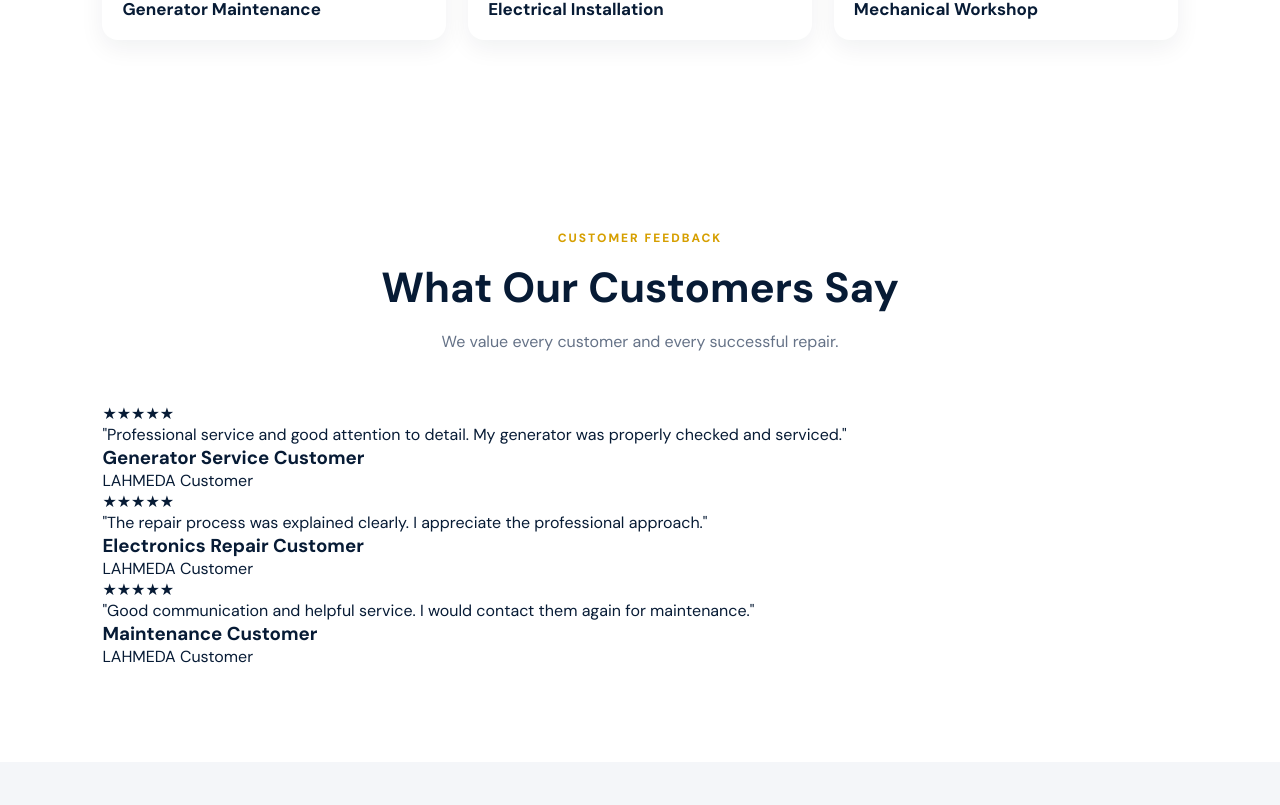
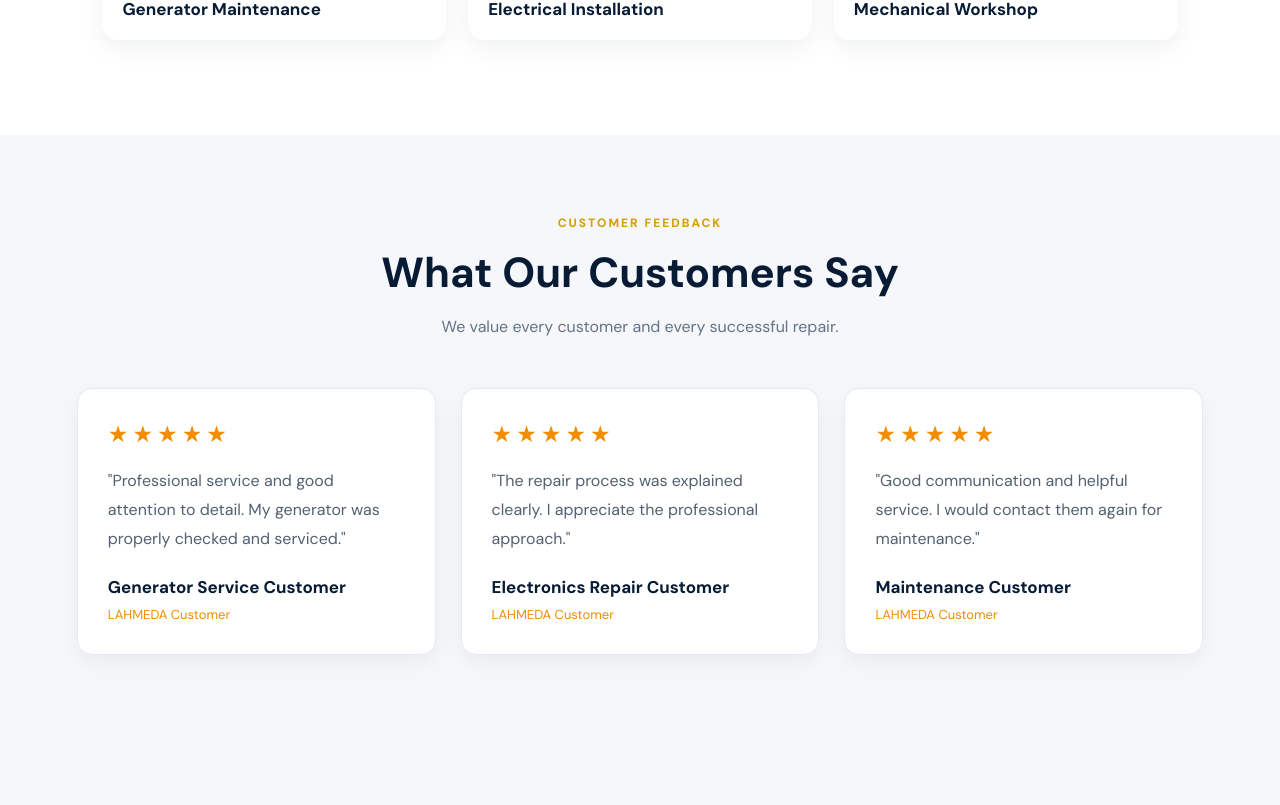
Before and after one commit to lemakcompany26-ai/Lahmeda-Engine-repairs, a React (Vite) app: page / in a window 1280 px wide. Shown: the part 3575-4380 px from the top of the page. Built offline with nearby package versions, Linux system fonts and the light colour scheme.

Commit message:
Add styles for testimonials section and cards

```diff
--- a/src/App.css
+++ b/src/App.css
@@ -660,3 +660,57 @@ button, input, textarea, select {
     flex-wrap: wrap;
   }
 }
+
+.testimonials {
+  padding: 80px 6%;
+  background: #f5f7fa;
+}
+
+.testimonial-grid {
+  display: grid;
+  grid-template-columns: repeat(3, 1fr);
+  gap: 25px;
+  margin-top: 35px;
+}
+
+.testimonial-card {
+  background: #ffffff;
+  padding: 30px;
+  border-radius: 15px;
+  border: 1px solid #e5eaf0;
+  box-shadow: 0 8px 25px rgba(0, 0, 0, 0.05);
+}
+
+.review-stars {
+  color: #f28c00;
+  font-size: 23px;
+  letter-spacing: 4px;
+  margin-bottom: 18px;
+}
+
+.testimonial-card p {
+  color: #526071;
+  line-height: 1.8;
+  margin-bottom: 22px;
+}
+
+.testimonial-card h3 {
+  color: #071b35;
+  font-size: 17px;
+  margin-bottom: 5px;
+}
+
+.testimonial-card span {
+  color: #f28c00;
+  font-size: 13px;
+}
+
+@media (max-width: 768px) {
+  .testimonial-grid {
+    grid-template-columns: 1fr;
+  }
+
+  .testimonials {
+    padding: 55px 5%;
+  }
+}
```
